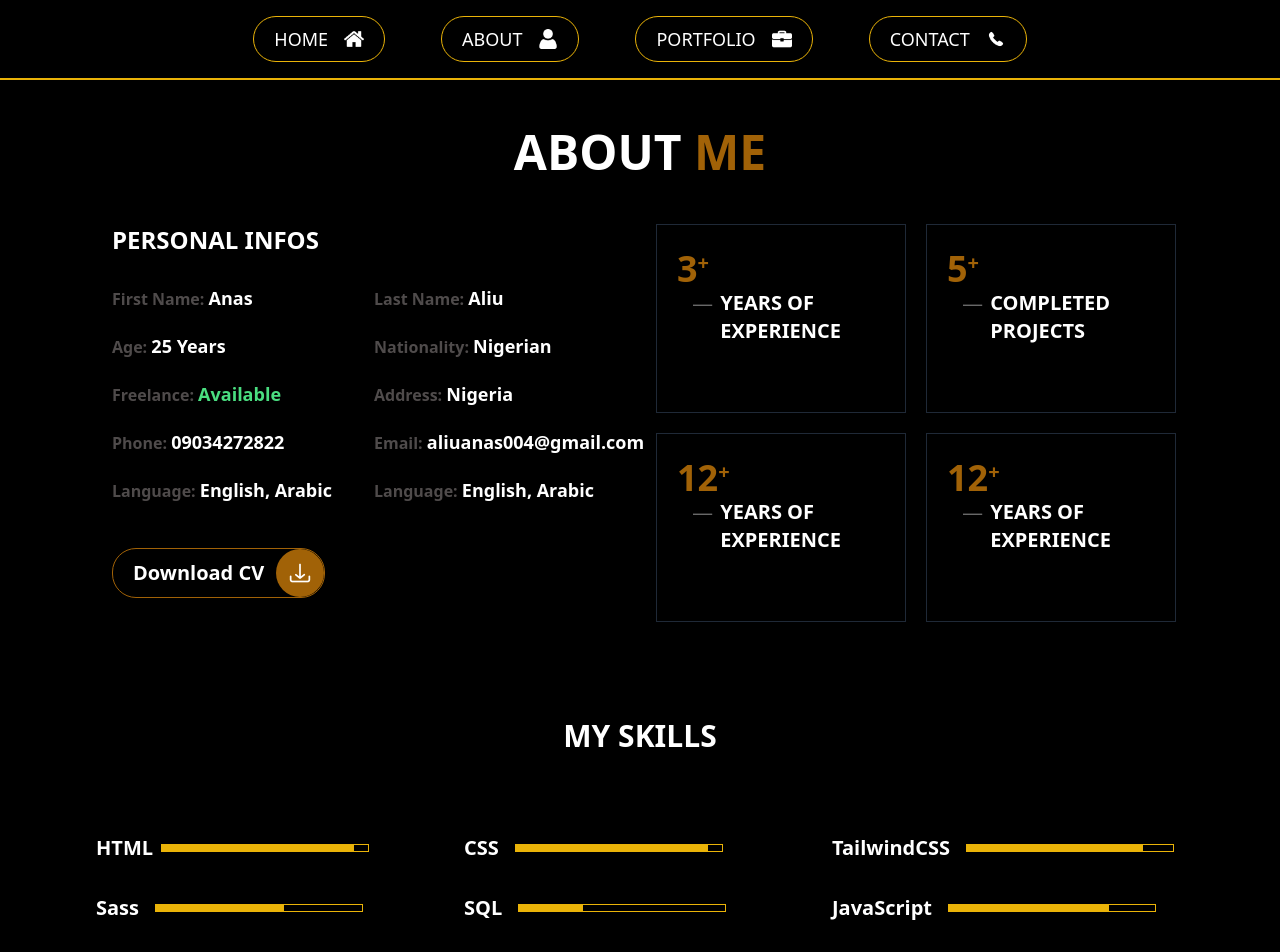
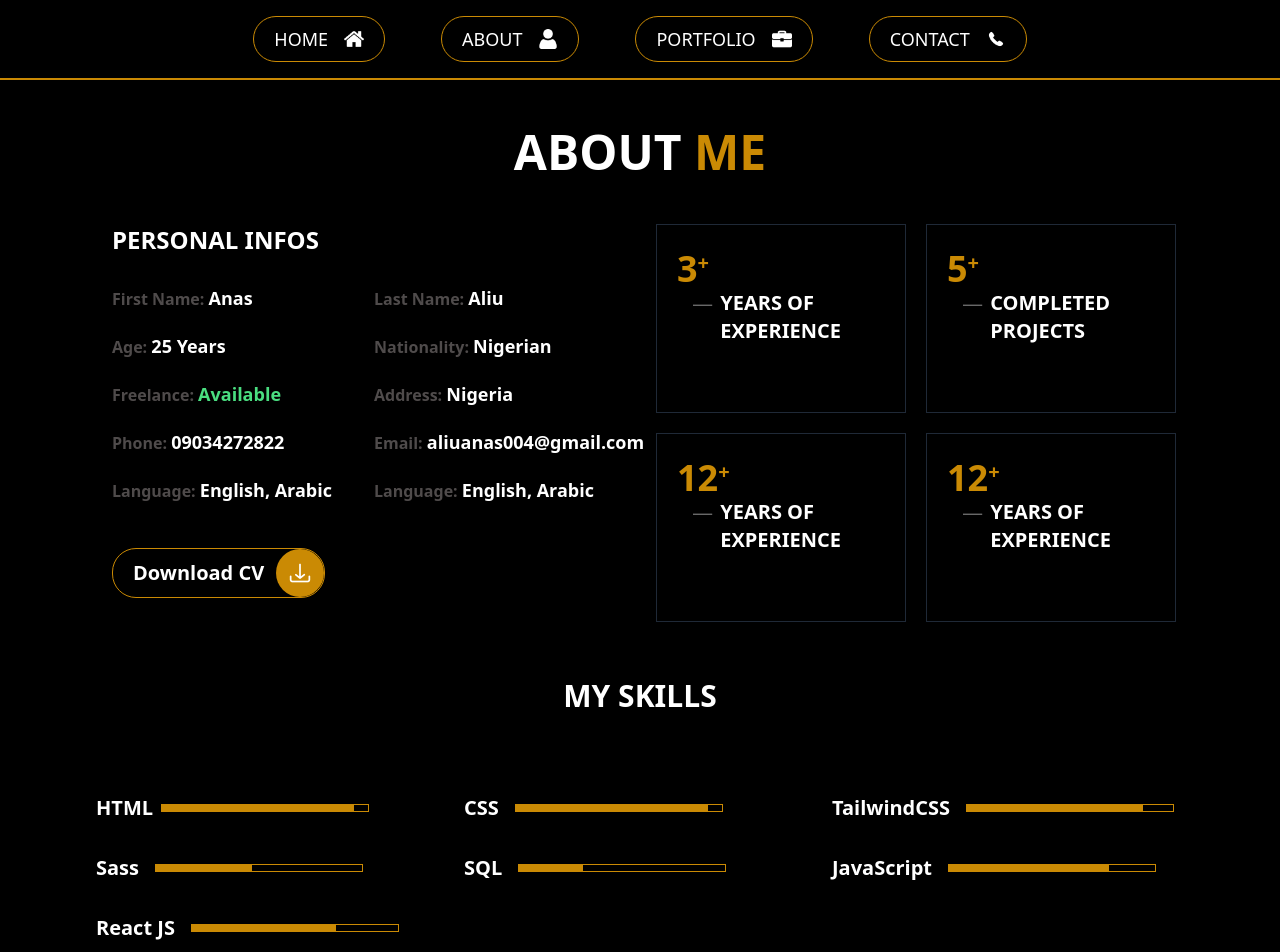
Before and after one commit to Anaspropro/porfolio_react, a React (Vite) app: page /about in a window 1280 px wide. Shown: the top 952 px of the page. Built offline with nearby package versions, Linux system fonts and the light colour scheme.

Commit message:
simple touch

```diff
--- a/package.json
+++ b/package.json
@@ -5,6 +5,7 @@
   "type": "module",
   "scripts": {
     "dev": "vite",
+    "dev:host": "vite --host",
     "build": "vite build",
     "lint": "eslint . --ext js,jsx --report-unused-disable-directives --max-warnings 0",
     "preview": "vite preview"
--- a/src/Components/Navbar.jsx
+++ b/src/Components/Navbar.jsx
@@ -8,28 +8,28 @@ import contact from '../assets/images/contact.png'
 
 export const Navbar = () => {
   return (
-    <div className='border-b-2 border-yellow-500'>
+    <div className='border-b-2 border-yellow-600'>
       <nav className=''>
         <ul className='flex flex-1 px-8 py-4 md:px-10 justify-between md:gap-14 align-middle md:justify-center'>
-          <li className='w-fit h-fit hover:bg-yellow-500 md:p-2 rounded-full border border-yellow-500'>
+          <li className='w-fit h-fit hover:bg-yellow-600 md:p-2 rounded-full border border-yellow-600'>
           <Link to="/" className='flex items-center justify-center md:gap-4 p-4 md:p-0 md:mx-3'>
             <h1 className='text-white text-lg font-medium hidden md:flex'>HOME</h1>
             <img src={home} alt="" className='w-5 h-5' />
           </Link>
           </li>
-          <li className='w-fit h-fit hover:bg-yellow-500 md:p-2 rounded-full border border-yellow-500'>
+          <li className='w-fit h-fit hover:bg-yellow-600 md:p-2 rounded-full border border-yellow-600'>
           <Link to="/about" className='flex items-center justify-center gap-4 p-4 md:p-0 md:mx-3'>
             <h1 className='text-white text-lg font-medium hidden md:flex'>ABOUT</h1>
             <img src={about} alt="" className='w-5 h-5' />
           </Link>
           </li>
-          <li className='w-fit h-fit hover:bg-yellow-500 md:p-2 rounded-full border border-yellow-500'>
+          <li className='w-fit h-fit hover:bg-yellow-600 md:p-2 rounded-full border border-yellow-600'>
           <Link to="/portfolio" className='flex items-center justify-center gap-4 p-4 md:p-0 md:mx-3'>
             <h1 className='text-white text-lg font-medium hidden md:flex'>PORTFOLIO</h1>
             <img src={portfolio} alt="" className='w-5 h-5' />
           </Link>
           </li>
-          <li className='w-fit h-fit hover:bg-yellow-500 md:p-2 rounded-full border border-yellow-500'>
+          <li className='w-fit h-fit hover:bg-yellow-600 md:p-2 rounded-full border border-yellow-600'>
           <Link to="/contact" className='flex items-center justify-center gap-4 p-4 md:p-0 md:mx-3'>
             <h1 className='text-white text-lg font-medium hidden md:flex'>CONTACT</h1>
             <img src={contact} alt="" className='w-5 h-5' />
--- a/src/Components/Skills.jsx
+++ b/src/Components/Skills.jsx
@@ -1,51 +1,51 @@
 
 const Skills = () => {
   return (
-    <section className="my-10 px-3 md:px-5 lg:px-12 py-4">
+    <section className="px-3 md:px-5 lg:px-12 py-4">
       <h1 className="text-3xl font-bold text-white text-center p-10">MY SKILLS</h1>
 
       <div className="grid md:grid-cols-2 lg:grid-cols-3 gap-4 md:py-8">
         <div className="flex gap-2 items-center">
           <h1 className="text-white text-base md:text-xl font-semibold py-2">HTML</h1>
-          <div className="w-52 h-2 border border-yellow-500 items-center flex">
-            <div className="w-48 h-2 bg-yellow-500"></div>
+          <div className="w-52 h-2 border border-yellow-600 items-center flex">
+            <div className="w-48 h-2 bg-yellow-600"></div>
           </div>
         </div>
 
         <div className="flex gap-1 md:gap-4 items-center">
           <h1 className="text-white text-base md:text-xl font-semibold py-2">CSS</h1>
-          <div className="w-52 h-2 border border-yellow-500 items-center flex">
-            <div className="w-48 h-2 bg-yellow-500"></div>
+          <div className="w-52 h-2 border border-yellow-600 items-center flex">
+            <div className="w-48 h-2 bg-yellow-600"></div>
           </div>
         </div>
         <div className="flex gap-1 md:gap-4 items-center">
           <h1 className="text-white text-base md:text-xl font-semibold py-2">TailwindCSS</h1>
-          <div className="w-52 h-2 border border-yellow-500 items-center flex">
-            <div className="w-44 h-2 bg-yellow-500"></div>
+          <div className="w-52 h-2 border border-yellow-600 items-center flex">
+            <div className="w-44 h-2 bg-yellow-600"></div>
           </div>
         </div>
         <div className="flex gap-1 md:gap-4 items-center">
           <h1 className="text-white text-base md:text-xl font-semibold py-2">Sass</h1>
-          <div className="w-52 h-2 border border-yellow-500 items-center flex">
-            <div className="w-32 h-2 bg-yellow-500"></div>
+          <div className="w-52 h-2 border border-yellow-600 items-center flex">
+            <div className="w-24 h-2 bg-yellow-600"></div>
           </div>
         </div>
         <div className="flex gap-1 md:gap-4 items-center">
           <h1 className="text-white text-base md:text-xl font-semibold py-2">SQL</h1>
-          <div className="w-52 h-2 border border-yellow-500 items-center flex">
-            <div className="w-16 h-2 bg-yellow-500"></div>
+          <div className="w-52 h-2 border border-yellow-600 items-center flex">
+            <div className="w-16 h-2 bg-yellow-600"></div>
           </div>
         </div>
         <div className="flex gap-1 md:gap-4 items-center">
           <h1 className="text-white text-xl font-semibold py-2">JavaScript</h1>
-          <div className="w-52 h-2 border border-yellow-500 items-center flex">
-            <div className="w-40 h-2 bg-yellow-500"></div>
+          <div className="w-52 h-2 border border-yellow-600 items-center flex">
+            <div className="w-40 h-2 bg-yellow-600"></div>
           </div>
         </div>
         <div className="flex gap-4 items-center">
           <h1 className="text-white text-xl font-semibold py-2">React JS</h1>
-          <div className="w-52 h-2 border border-yellow-500 items-center flex">
-            <div className="w-40 h-2 bg-yellow-500"></div>
+          <div className="w-52 h-2 border border-yellow-600 items-center flex">
+            <div className="w-36 h-2 bg-yellow-600"></div>
           </div>
         </div>
       </div>
--- a/src/Components/button.jsx
+++ b/src/Components/button.jsx
@@ -2,9 +2,9 @@
 
 const Button = ({text, image}) => {
   return (
-    <div className='flex border border-yellow-700 col-span-1 pl-5 text-white my-3 gap-3 w-fit rounded-3xl hover:bg-yellow-700 hover:transition-all hover:duration-[900ms] hover:ease-linear'>
+    <div className='flex border border-yellow-600 col-span-1 pl-5 text-white my-3 gap-3 w-fit rounded-3xl hover:bg-yellow-600 hover:transition-all hover:duration-[900ms] hover:ease-linear'>
       <button className="text-xl font-bold">{text}</button>
-      <img src={image} alt="" className='w-12 h-12 p-2 rounded-3xl bg-yellow-700' />
+      <img src={image} alt="" className='w-12 h-12 p-2 rounded-3xl bg-yellow-600' />
     </div>
   )
 }
--- a/src/Pages/About.jsx
+++ b/src/Pages/About.jsx
@@ -7,7 +7,7 @@ const About = () => {
   return (
     <div className="bg-black">
       <div className="px-2 md:px-5 lg:px-12">
-        <h1 className="text-5xl py-12 text-yellow-700 font-extrabold text-center"><span className="text-white">ABOUT</span> ME</h1>
+        <h1 className="text-5xl py-12 text-yellow-600 font-extrabold text-center"><span className="text-white">ABOUT</span> ME</h1>
 
         <section className="grid lg:grid-cols-2 gap-x-8 gap-y-10 md:gap-y-0 md:px-5 lg:px-14">
           <ul className="grid grid-cols-2 px-2 md:gap-5">
@@ -29,7 +29,7 @@ const About = () => {
 
           <div className="grid grid-cols-2 gap-2 md:gap-5">
             <div className="border px-3 md:px-5 col-span-1 py-6">
-              <h1 className="flex text-4xl font-bold text-start text-yellow-700 align-text-top">
+              <h1 className="flex text-4xl font-bold text-start text-yellow-600 align-text-top">
                 3 <span className="text-xl font-extrabold">+</span>
               </h1>
               <p className="font-medium md:font-semibold text-base md:text-xl flex gap-2 text-white md:px-4">
@@ -38,7 +38,7 @@ const About = () => {
               </p>
             </div>
             <div className="border px-3 md:px-5 col-span-1 py-6">
-              <h1 className="flex text-4xl font-bold text-start text-yellow-700 align-text-top">
+              <h1 className="flex text-4xl font-bold text-start text-yellow-600 align-text-top">
                 5 <span className="text-xl font-extrabold">+</span>
               </h1>
               <p className="font-medium md:font-semibold text-base md:text-xl flex gap-2 text-white md:px-4">
@@ -47,7 +47,7 @@ const About = () => {
               </p>
             </div>
             <div className="border px-3 md:px-5 col-span-1 py-6">
-              <h1 className="flex text-4xl font-bold text-start text-yellow-700 align-text-top">
+              <h1 className="flex text-4xl font-bold text-start text-yellow-600 align-text-top">
                 12 <span className="text-xl font-extrabold">+</span>
               </h1>
               <p className="font-medium md:font-semibold text-base md:text-xl flex gap-2 text-white md:px-4">
@@ -56,7 +56,7 @@ const About = () => {
               </p>
             </div>
             <div className="border px-3 md:px-5 col-span-1 py-6">
-              <h1 className="flex text-4xl font-bold text-start text-yellow-700 align-text-top">
+              <h1 className="flex text-4xl font-bold text-start text-yellow-600 align-text-top">
                 12 <span className="text-xl font-extrabold">+</span>
               </h1>
               <p className="font-medium md:font-semibold text-base md:text-xl flex gap-2 text-white md:px-4">
--- a/src/Pages/Index.jsx
+++ b/src/Pages/Index.jsx
@@ -9,7 +9,7 @@ const Index = () => {
       <div className="flex flex-col md:flex-row md:gap-20 items-center justify-center px-6 md:px-40  ">
        <img src={anas} alt="" className="hero-img rounded-3xl my-5" />
        <div className="flex flex-col text-center md:items-start items-center md:justify-start p-6">
-         <h1 className="font-bold text-5xl text-yellow-700">I&apos;M ANAS ALIU.</h1>
+         <h1 className="font-bold text-5xl text-yellow-600">I&apos;M ANAS ALIU.</h1>
          <h1 className="font-bold text-5xl text-white mb-2">Front-End Developer</h1>
          <p className="text-[#c3c1c1] font-thin md:text-start text-xl my-8 space-y-3">
            I&apos;m a Nigerian based front-end developer focused on developing clean and user-friendly experience, I am passionate about building excellent software that improves the live of those around me.
--- a/src/Pages/Project.jsx
+++ b/src/Pages/Project.jsx
@@ -3,7 +3,7 @@
 const Project = () => {
   return (
     <div className="bg-black">
-      <h1 className="text-yellow-700 font-extrabold text-4xl text-center my-4"><span className="text-white">MY </span>PORTFOLIO</h1>
+      <h1 className="text-yellow-600 font-extrabold text-4xl text-center my-4"><span className="text-white">MY </span>PORTFOLIO</h1>
       <div className="grid grid-cols-3 w-90 h-80 px-10 py-6 mx-10 mt-10 gap-4 ">
         <div className="col-span-1 row-span-2 rounded-2xl bg-yellow-200"></div>
         <div className="col-span-1 row-span-2 rounded-2xl bg-yellow-200"></div>
--- a/tailwind.config.js
+++ b/tailwind.config.js
@@ -22,4 +22,7 @@ export default {
   plugins: [
     require('daisyui'),
   ],
+  daisyui: {
+    themes: ["light", "dark", "cupcake"],
+  },
 }
```
Also changed, not shown: src/Components/form.jsx (+4 -4 lines), 1 other file (tests, documents, lock files or other folders).
